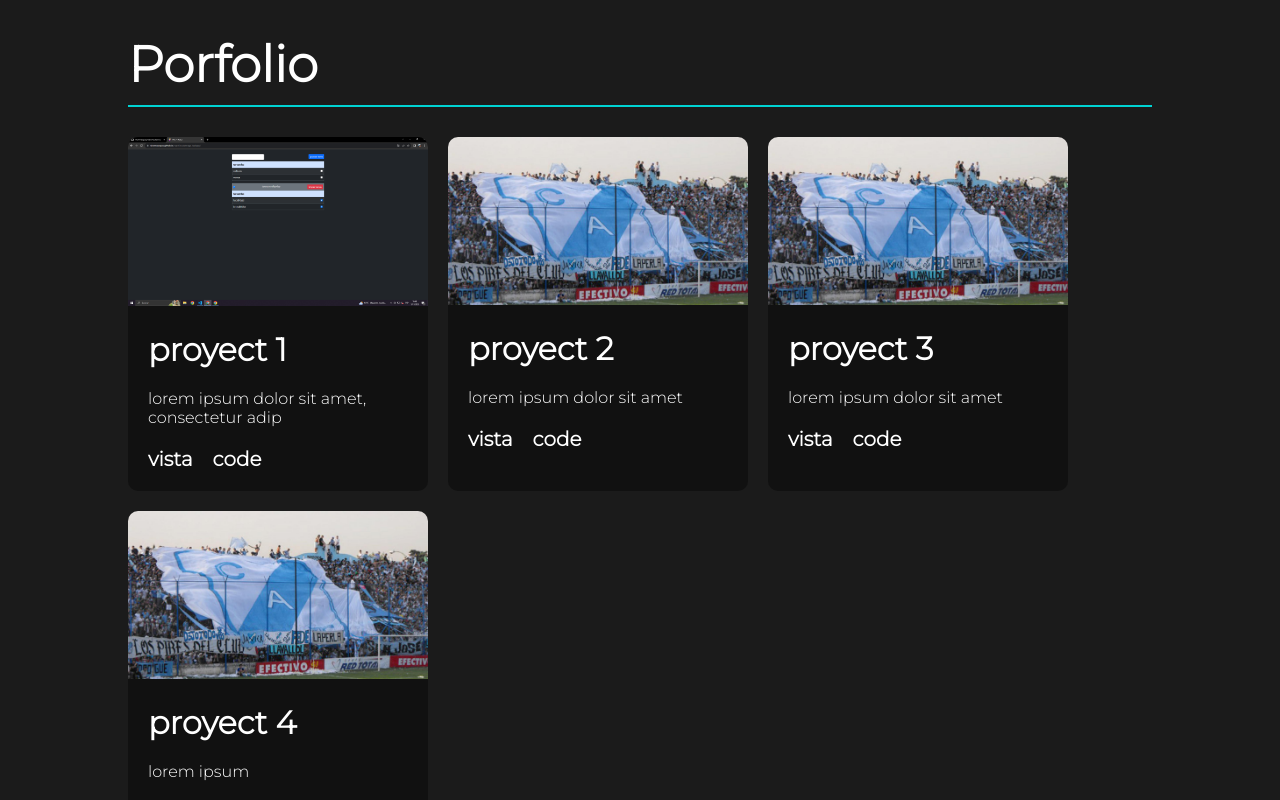
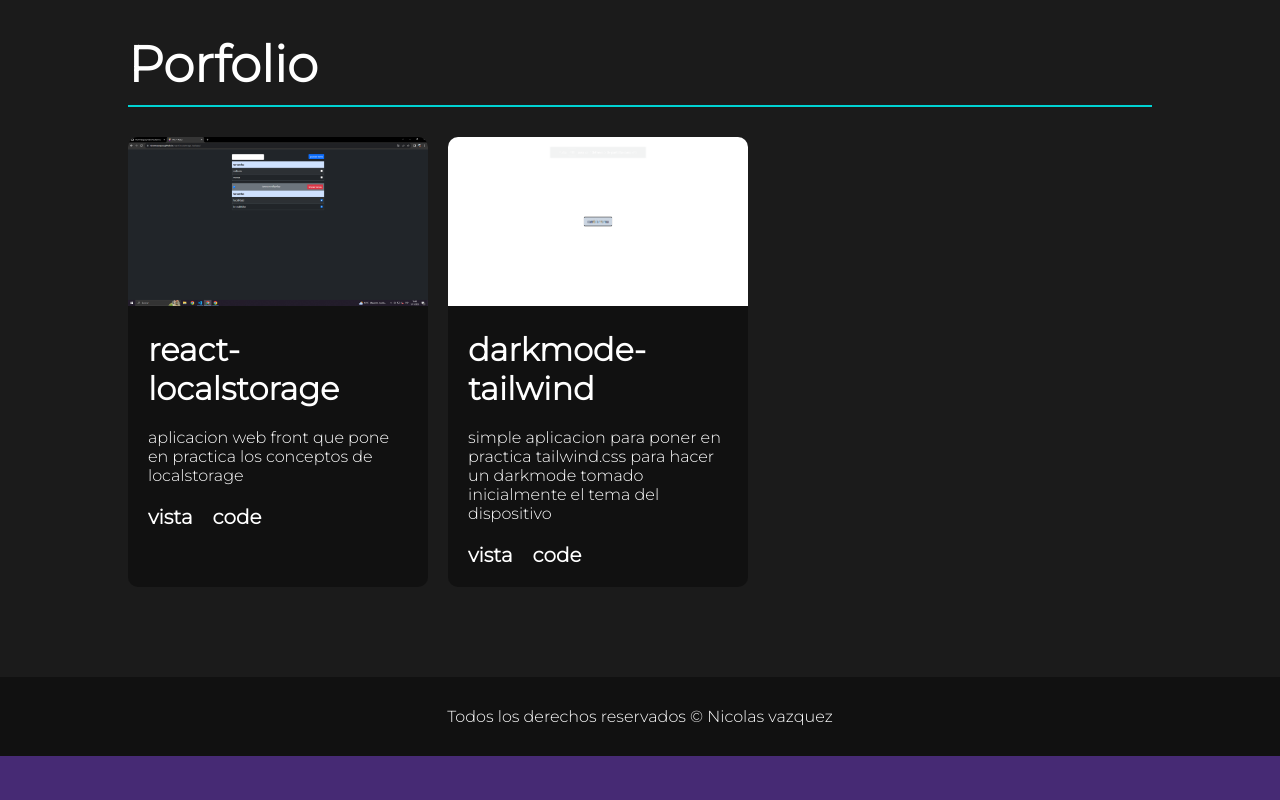
Before and after one commit to nicomvazquez/portfolio-main, a React (Vite) app: page / in a window 1280 px wide. Shown: the part 2340-3140 px from the top of the page. After the commit the page ends 3096 px from the top, so only its background shows below. Built offline with nearby package versions, Linux system fonts and the light colour scheme.

Commit message:
adicion de proyectos

```diff
--- a/src/database/data.js
+++ b/src/database/data.js
@@ -52,31 +52,36 @@ export const skills = [
     id: 8,
     icon: "logo-electron",
     name: "Electron.js",
-    description: "Framework para desarrollar aplicaciones de escritorio utilizando javascript, tecnologia muy usada en el mercado y apps como vs code, discord, etc, estan hechas con",
+    description:
+      "Framework para desarrollar aplicaciones de escritorio utilizando javascript, tecnologia muy usada en el mercado y apps como vs code, discord, etc, estan hechas con",
   },
   {
     id: 9,
     icon: "logo-python",
     name: "Python",
-    description: "El lenguaje de programacion mas utilizado y demandado. Creacion de apps de servidor, de escritrio y webs, tambien utilizado en el desarrollo de redes neuronales e inteligencias artificiales",
+    description:
+      "El lenguaje de programacion mas utilizado y demandado. Creacion de apps de servidor, de escritrio y webs, tambien utilizado en el desarrollo de redes neuronales e inteligencias artificiales",
   },
   {
     id: 10,
     icon: "logo-python",
     name: "Django",
-    description: "Framework de python que nos permite desarrollas aplicaciones webs con un enfoque diferente al de react",
+    description:
+      "Framework de python que nos permite desarrollas aplicaciones webs con un enfoque diferente al de react",
   },
   {
     id: 11,
     icon: "analytics-outline",
     name: "MySql",
-    description: "Diceño y desarrollo de base de datos relacionales principalmente en mysql, aunque tambien puede ser en otro sistema como postgres",
+    description:
+      "Diceño y desarrollo de base de datos relacionales principalmente en mysql, aunque tambien puede ser en otro sistema como postgres",
   },
   {
     id: 12,
     icon: "analytics-outline",
     name: "MongoDB",
-    description: "Diceño y desarrollo de base de datos no relacionales en mongodb",
+    description:
+      "Diceño y desarrollo de base de datos no relacionales en mongodb",
   },
 ];
 
@@ -84,27 +89,19 @@ export const proyects = [
   {
     id: 1,
     image: "./react-localstorage-taskapp.png",
-    name: "proyect 1",
-    description: "lorem ipsum dolor sit amet, consectetur adip",
+    name: "react-localstorage",
+    description:
+      "aplicacion web front que pone en practica los conceptos de localstorage",
     git: "https://github.com/nicomvazquez/react-localstorage-taskapp",
-    vista: "https://nicomvazquez.github.io/react-localstorage-taskapp/"
+    vista: "https://nicomvazquez.github.io/react-localstorage-taskapp/",
   },
   {
     id: 2,
-    image: "./Temperley1.jpg",
-    name: "proyect 2",
-    description: "lorem ipsum dolor sit amet",
-  },
-  {
-    id: 3,
-    image: "./Temperley1.jpg",
-    name: "proyect 3",
-    description: "lorem ipsum dolor sit amet",
-  },
-  {
-    id: 4,
-    image: "./Temperley1.jpg",
-    name: "proyect 4",
-    description: "lorem ipsum",
-  },
+    image: "./darkmode-tailwind.png",
+    name: "darkmode-tailwind",
+    description:
+      "simple aplicacion para poner en practica tailwind.css para hacer un darkmode tomado inicialmente el tema del dispositivo",
+    git: "https://github.com/nicomvazquez/react-darkmode-tailwind",
+    vista: "https://nicomvazquez.github.io/react-darkmode-tailwind/"
+  }
 ];
```
Also changed, not shown: public/darkmode-tailwind.png (added).
